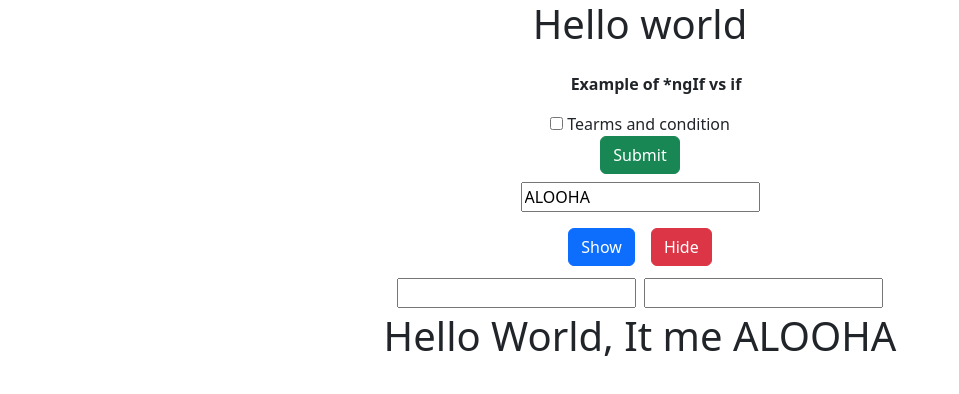
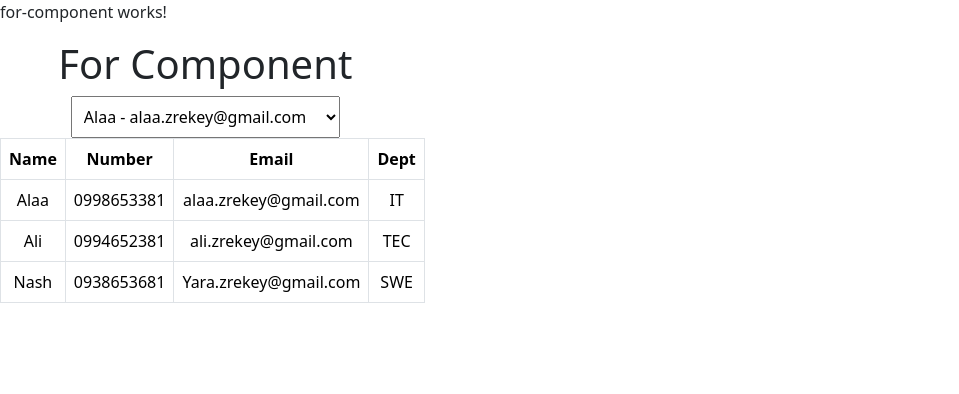
Before and after one commit to AlaaZreekie/UserManagmentSystemWebApp, an Angular app: page / in a window 1280 px wide. Shown: the top 394 px of the page, without its empty margins (0-959 px from the left). Built offline with nearby package versions, Linux system fonts and the light colour scheme.

Commit message:
EndForStatement

```diff
--- a/src/app/app.component.html
+++ b/src/app/app.component.html
@@ -2,5 +2,6 @@
 <!-- <app-data-binding></app-data-binding> -->
 
 <!-- <app-directives></app-directives> -->
-<app-ngif-vs-ifcomponent></app-ngif-vs-ifcomponent>
+<!-- <app-ngif-vs-ifcomponent></app-ngif-vs-ifcomponent> -->
+<app-for-component></app-for-component>
 <router-outlet />
--- a/src/app/app.component.ts
+++ b/src/app/app.component.ts
@@ -4,10 +4,11 @@ import { UserComponent } from "./user/user.component";
 import { DataBindingComponent } from "./data-binding/data-binding.component";
 import { DirectivesComponent } from './directives/directives.component';
 import { NgifVsIfcomponentComponent } from "./ngif-vs-ifcomponent/ngif-vs-ifcomponent.component";
+import { ForComponentComponent } from "./for-component/for-component.component";
 
 @Component({
   selector: 'app-root',
-  imports: [RouterOutlet, NgifVsIfcomponentComponent],
+  imports: [RouterOutlet, ForComponentComponent],
   templateUrl: './app.component.html',
   styleUrl: './app.component.scss'
 })
--- a/src/app/for-component/for-component.component.html
+++ b/src/app/for-component/for-component.component.html
@@ -1 +1,56 @@
 <p>for-component works!</p>
+
+
+<div class="row text-center">
+  <div class="col-4">
+      <h1>For Component</h1>
+  </div>
+</div>
+
+
+
+
+<div class="row text-center">
+  <div class="col-4">
+    <select name="" id="" class="p-2">
+        @for(emp of emps; track emp) {
+          <option [value]="emp.empNumber">
+            {{emp.empName}} - {{emp.empEmail}}
+          </option>
+        }
+
+    </select>
+  </div>
+  <div class="col-4">
+
+  </div>
+  <div class="col-4">
+
+  </div>
+</div>
+
+<div class="row text-center">
+  <div class="col-4">
+      <table class="table table-bordered">
+        <thead>
+          <tr>
+            <th>Name</th>
+            <th>Number</th>
+            <th>Email</th>
+            <th>Dept</th>
+          </tr>
+        </thead>
+        <tbody>
+          @for(emp of emps; track emp) {
+            <tr>
+              <td>{{emp.empName}}</td>
+              <td>{{emp.empNumber}}</td>
+              <td>{{emp.empEmail}}</td>
+              <td>{{emp.empDept}}</td>
+
+            </tr>
+        }
+        </tbody>
+      </table>
+  </div>
+</div>
--- a/src/app/for-component/for-component.component.ts
+++ b/src/app/for-component/for-component.component.ts
@@ -7,5 +7,9 @@ import { Component } from '@angular/core';
   styleUrl: './for-component.component.scss'
 })
 export class ForComponentComponent {
-
+  emps : any[] = [
+    {empName: 'Alaa', empNumber: '0998653381', empEmail: 'alaa.zrekey@gmail.com', empDept: 'IT'},
+    {empName: 'Ali', empNumber: '0994652381', empEmail: 'ali.zrekey@gmail.com', empDept: 'TEC'},
+    {empName: 'Nash', empNumber: '0938653681', empEmail: 'Yara.zrekey@gmail.com', empDept: 'SWE'}
+  ]
 }
```
